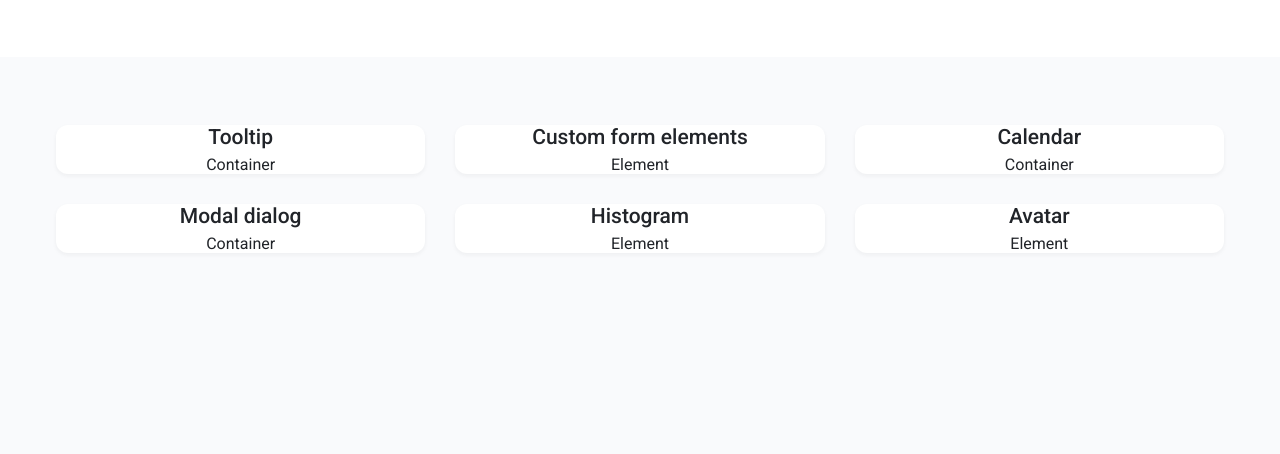
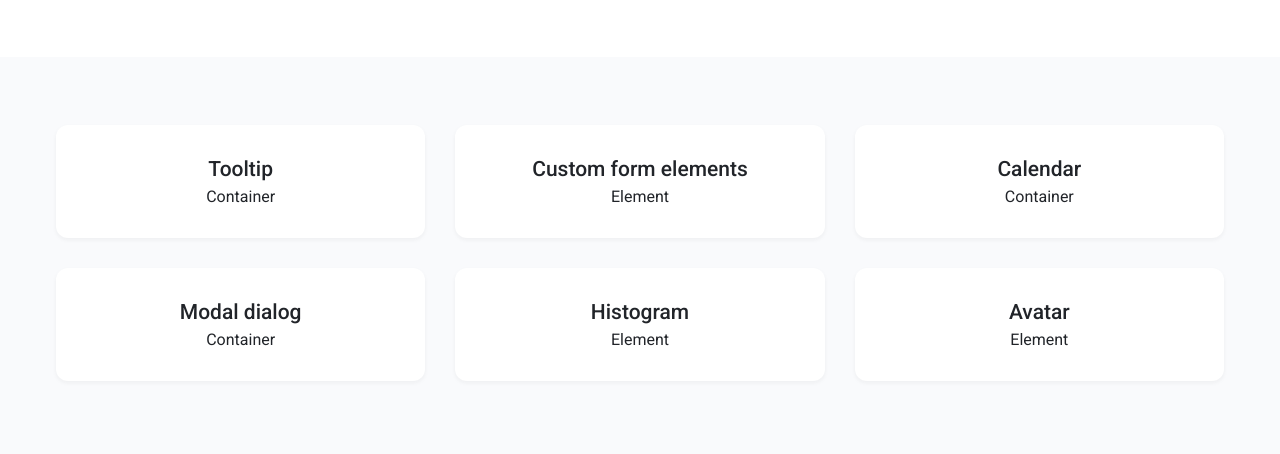
Before and after one commit to js-tasks-ru/htmlcss-20231027_f-tlyashev, a website: page index.html in a window 1280 px wide. Shown: the part 180-634 px from the top of the page. Drawn offline with Linux system fonts and the light colour scheme; a web font is replaced by a local one.

Commit message:
add flex for preview-card

```diff
--- a/components/preview/preview.css
+++ b/components/preview/preview.css
@@ -15,6 +15,9 @@
     border-radius: 12px;
     background: var(--white);
     box-shadow: 0 2px 4px 0 rgba(33, 36, 41, 0.05);
+    display: flex;
+    flex-direction: column;
+    padding: 2rem;
 }
 
 .preview__card-title {
```
